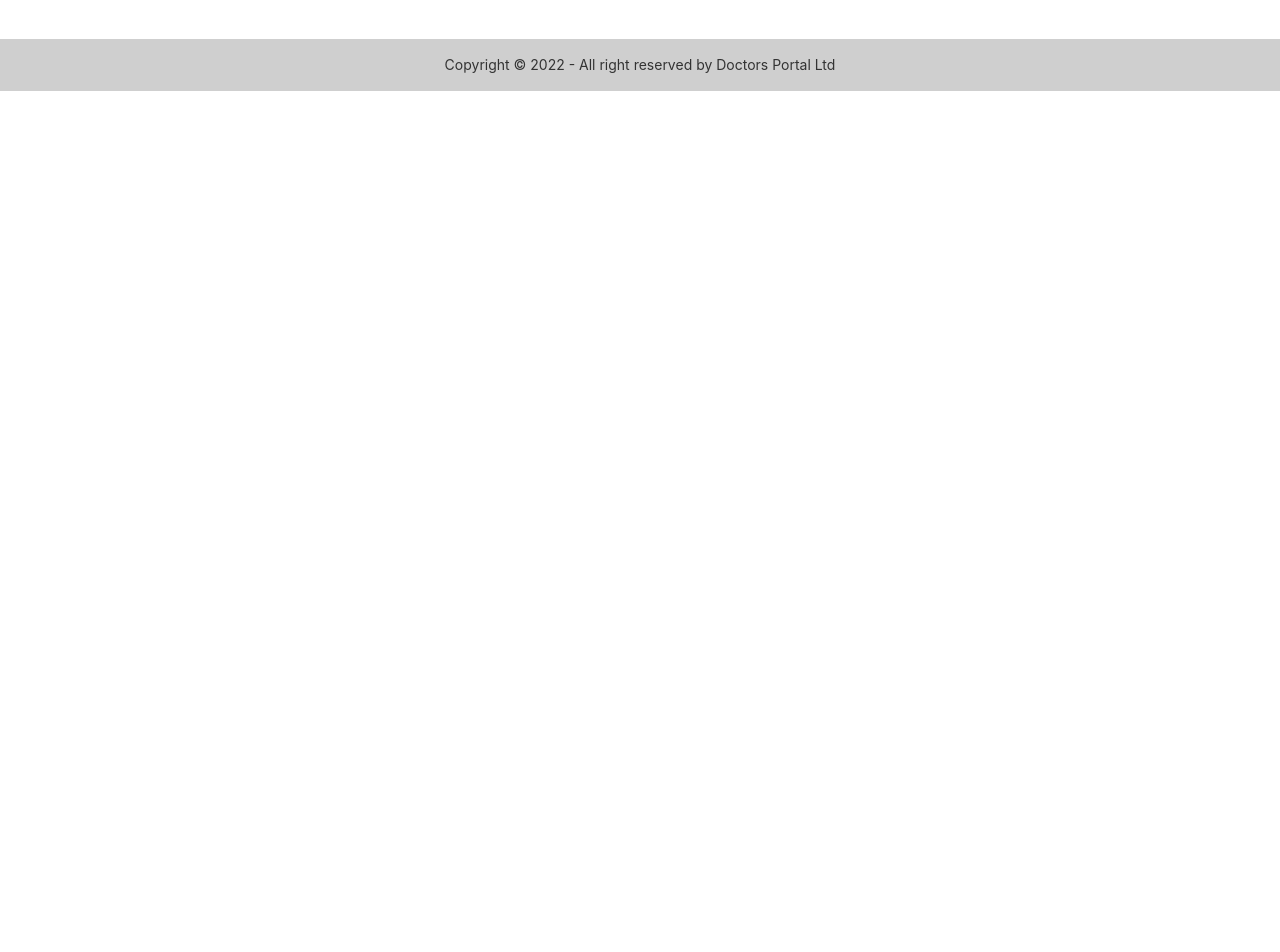
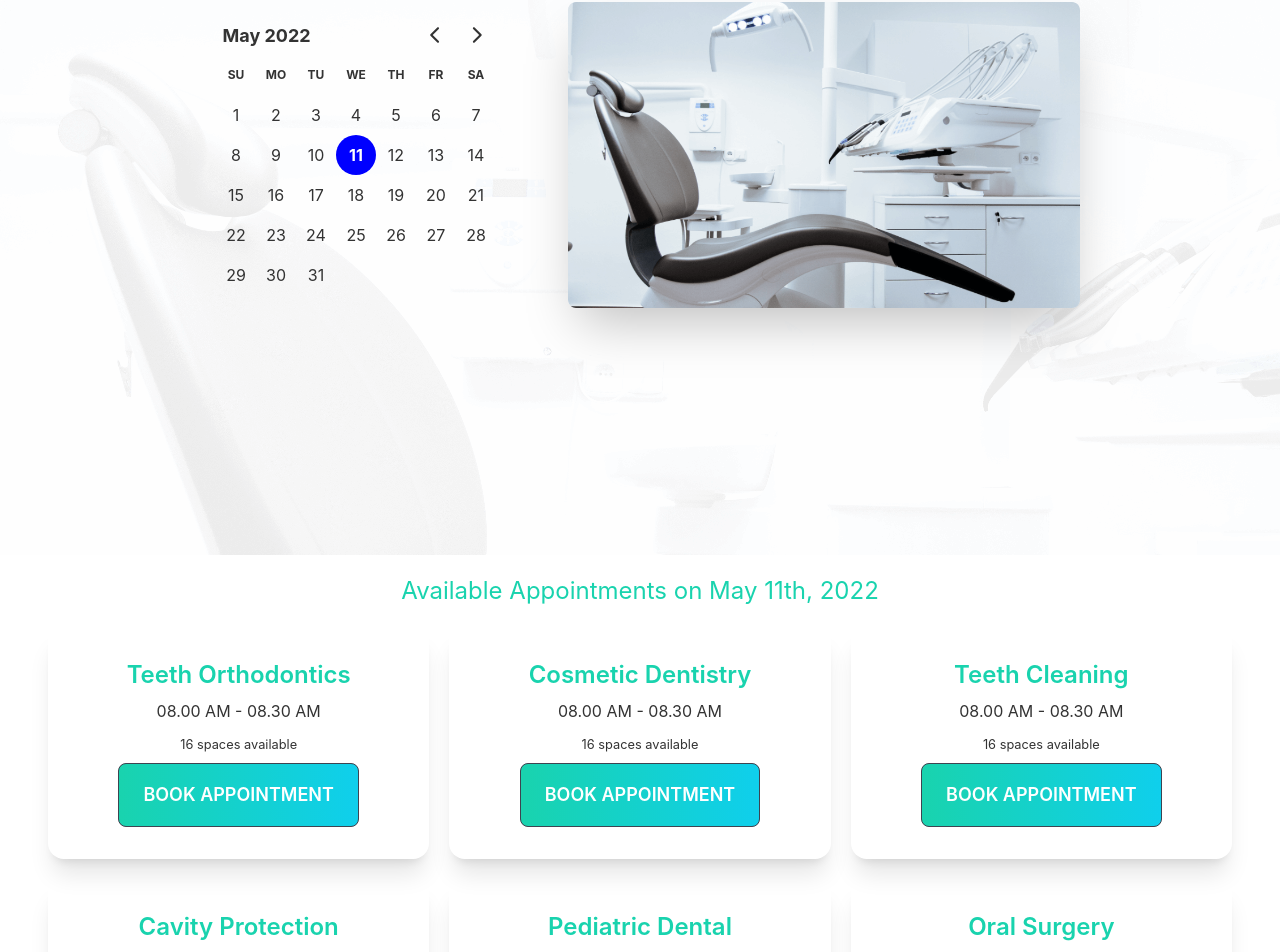
Before and after one commit to Abhamid3311/react-doctors-portal, a React (Create React App) app: page /appointment in a window 1280 px wide. Shown: the part 309-1261 px from the top of the page. Before the commit the page ends 800 px from the top, so only its background shows below. Built offline with nearby package versions, Linux system fonts and the light colour scheme.

Commit message:
added appoinment banner and booking slots

```diff
--- a/package.json
+++ b/package.json
@@ -7,7 +7,9 @@
     "@testing-library/react": "^13.2.0",
     "@testing-library/user-event": "^13.5.0",
     "daisyui": "^2.14.3",
+    "date-fns": "^2.28.0",
     "react": "^18.1.0",
+    "react-day-picker": "^8.0.4",
     "react-dom": "^18.1.0",
     "react-router-dom": "^6.3.0",
     "react-scripts": "5.0.1",
--- /dev/null
+++ b/public/services.json
@@ -0,0 +1,117 @@
+[
+    {
+        "_id": 1,
+        "name": "Teeth Orthodontics",
+        "slots": [
+            "08.00 AM - 08.30 AM",
+            "08.30 AM - 09.00 AM",
+            "09.00 AM - 9.30 AM",
+            "09.30 AM - 10.00 AM",
+            "10.00 AM - 10.30 AM",
+            "10.30 AM - 11.00 AM",
+            "11.00 AM - 11.30 AM",
+            "11.30 AM - 12.00 AM",
+            "1.00 PM - 1.30 PM",
+            "1.30 PM - 2.00 PM",
+            "2.00 PM - 2.30 PM",
+            "2.30 PM - 3.00 PM",
+            "3.00 PM - 3.30 PM",
+            "3.30 PM - 4.00 PM",
+            "4.00 PM - 4.30 PM",
+            "4.30 PM - 5.00 PM"
+        ]
+    },
+    {
+        "_id": 2,
+        "name": "Cosmetic Dentistry",
+        "slots": [
+            "08.00 AM - 08.30 AM",
+            "08.30 AM - 09.00 AM",
+            "09.00 AM - 9.30 AM",
+            "09.30 AM - 10.00 AM",
+            "10.00 AM - 10.30 AM",
+            "10.30 AM - 11.00 AM",
+            "11.00 AM - 11.30 AM",
+            "11.30 AM - 12.00 AM",
+            "1.00 PM - 1.30 PM",
+            "1.30 PM - 2.00 PM",
+            "2.00 PM - 2.30 PM",
+            "2.30 PM - 3.00 PM",
+            "3.00 PM - 3.30 PM",
+            "3.30 PM - 4.00 PM",
+            "4.00 PM - 4.30 PM",
+            "4.30 PM - 5.00 PM"
+        ]
+    },
+    {
+        "_id": 3,
+        "name": "Teeth Cleaning",
+        "slots": [
+            "08.00 AM - 08.30 AM",
+            "08.30 AM - 09.00 AM",
+            "09.00 AM - 9.30 AM",
+            "09.30 AM - 10.00 AM",
+            "10.00 AM - 10.30 AM",
+            "10.30 AM - 11.00 AM",
+            "11.00 AM - 11.30 AM",
+            "11.30 AM - 12.00 AM",
+            "1.00 PM - 1.30 PM",
+            "1.30 PM - 2.00 PM",
+            "2.00 PM - 2.30 PM",
+            "2.30 PM - 3.00 PM",
+            "3.00 PM - 3.30 PM",
+            "3.30 PM - 4.00 PM",
+            "4.00 PM - 4.30 PM",
+            "4.30 PM - 5.00 PM"
+        ]
+    },
+    {
+        "_id": 4,
+        "name": "Cavity Protection",
+        "slots": [
+            "08.00 AM - 08.30 AM",
+            "08.30 AM - 09.00 AM",
+            "09.00 AM - 9.30 AM",
+            "09.30 AM - 10.00 AM",
+            "10.00 AM - 10.30 AM",
+            "10.30 AM - 11.00 AM",
+            "11.00 AM - 11.30 AM",
+            "11.30 AM - 12.00 AM",
+            "1.00 PM - 1.30 PM",
+            "1.30 PM - 2.00 PM",
+            "2.00 PM - 2.30 PM",
+            "2.30 PM - 3.00 PM",
+            "3.00 PM - 3.30 PM",
+            "3.30 PM - 4.00 PM",
+            "4.00 PM - 4.30 PM",
+            "4.30 PM - 5.00 PM"
+        ]
+    },
+    {
+        "_id": 5,
+        "name": "Pediatric Dental",
+        "slots": [
+            "08.00 AM - 08.30 AM",
+            "08.30 AM - 09.00 AM",
+            "09.00 AM - 9.30 AM",
+            "09.30 AM - 10.00 AM",
+            "10.00 AM - 10.30 AM",
+            "10.30 AM - 11.00 AM",
+            "11.00 AM - 11.30 AM",
+            "11.30 AM - 12.00 AM",
+            "1.00 PM - 1.30 PM",
+            "1.30 PM - 2.00 PM",
+            "2.00 PM - 2.30 PM",
+            "2.30 PM - 3.00 PM",
+            "3.00 PM - 3.30 PM",
+            "3.30 PM - 4.00 PM",
+            "4.00 PM - 4.30 PM",
+            "4.30 PM - 5.00 PM"
+        ]
+    },
+    {
+        "_id": 6,
+        "name": "Oral Surgery",
+        "slots": []
+    }
+]
--- a/src/App.js
+++ b/src/App.js
@@ -7,13 +7,12 @@
 import Contact from './pages/Page/Contact/Contact';
 import Login from './pages/Page/Login/Login';
 import Reviews from './pages/Page/Reviews/Reviews';
-import Footer from './pages/SharedPage/Footer/Footer';
 import Navbar from './pages/SharedPage/Navbar/Navbar';
 import NotFound from './pages/SharedPage/NotFound/NotFound';
 
 function App() {
   return (
-    <div>
+    <div className='max-w-7xl mx-auto'>
       <Navbar></Navbar>
       <Routes>
         <Route path='/' element={<Home></Home>}></Route>
@@ -24,7 +23,7 @@
         <Route path='/login' element={<Login></Login>}></Route>
         <Route path='*' element={<NotFound></NotFound>}></Route>
       </Routes>
-      <Footer></Footer>
+
 
     </div>
   );
--- a/src/pages/HomePage/Home/Home.js
+++ b/src/pages/HomePage/Home/Home.js
@@ -1,4 +1,5 @@
 import React from 'react';
+import Footer from '../../SharedPage/Footer/Footer';
 import Banner from '../Banner/Banner';
 import Contact from '../Contact/Contact';
 import Exceptional from '../Exceptional/Exceptional';
@@ -17,6 +18,7 @@
             <HomeAppoint></HomeAppoint>
             <Testimonials></Testimonials>
             <Contact></Contact>
+            <Footer></Footer>
 
         </div>
     );
--- a/src/pages/HomePage/Info/InfoCard.js
+++ b/src/pages/HomePage/Info/InfoCard.js
@@ -3,7 +3,7 @@
 const InfoCard = ({ cardTitle, img, description, bgClass }) => {
 
     return (
-        <div className={`card p-5 lg:card-side bg-base-100 shadow-xl p-0 ${bgClass}`}>
+        <div className={`card p-5 lg:card-side text-white shadow-xl lg:p-0 ${bgClass}`}>
             <figure className='pl-5'>
                 <img src={img} alt="Album" />
             </figure>
--- /dev/null
+++ b/src/pages/Page/Appointment/AppointService.js
@@ -0,0 +1,38 @@
+import React from 'react';
+
+const AppointService = ({ service }) => {
+    const { name, slots } = service;
+    return (
+        <div>
+            <div class="card w-86 shadow-xl">
+                <div class="card-body items-center text-center">
+                    <h2 class="card-title text-secondary text-2xl">{name}</h2>
+                    <p>
+                        {
+                            slots.length > 0
+                                ?
+                                <span>{slots[0]}</span>
+                                :
+                                <span className='text-red-600'>No slot available</span>
+                        }
+                    </p>
+
+                    <p>
+                        <small>
+                            {slots.length}  {slots.length > 1 ? 'spaces' : 'space'} available
+
+
+                        </small>
+                    </p>
+                    <div class="card-actions">
+                        <button disabled={slots.length === 0} class="btn bg-gradient-to-r from-secondary to-primary btn-lg text-white">Book Appointment</button>
+
+                    </div>
+                </div>
+            </div>
+
+        </div>
+    );
+};
+
+export default AppointService;
--- a/src/pages/Page/Appointment/Appointment.js
+++ b/src/pages/Page/Appointment/Appointment.js
@@ -1,9 +1,21 @@
-import React from 'react';
+import React, { useState } from 'react';
+import Footer from '../../SharedPage/Footer/Footer';
+import AppointmentBanner from './AppointmentBanner';
+import AvailableAppointments from './AvailableAppointments';
 
 const Appointment = () => {
+    const [date, setDate] = useState(new Date());
     return (
         <div>
-            <h3>appointment</h3>
+            <AppointmentBanner
+                date={date} setDate={setDate}
+            ></AppointmentBanner>
+
+            <AvailableAppointments
+                date={date} setDate={setDate}
+            ></AvailableAppointments>
+
+            <Footer></Footer>
         </div>
     );
 };
--- /dev/null
+++ b/src/pages/Page/Appointment/AppointmentBanner.js
@@ -0,0 +1,30 @@
+import React, { useState } from 'react';
+import chair from '../../../assets/images/chair.png';
+import bg from '../../../assets/images/bg.png';
+import { DayPicker } from 'react-day-picker';
+import 'react-day-picker/dist/style.css';
+import { format } from 'date-fns';
+
+const AppointmentBanner = ({ date, setDate }) => {
+
+    return (
+        <div className='hero min-h-screen px-12 bg-cover bg-center' style={{
+            background: `url(${bg})`
+        }}>
+            <div class="hero min-h-screen">
+                <div class="hero-content flex-col lg:flex-row-reverse">
+                    <img src={chair} class="sm:max-w-md lg:max-w-lg max-w-sm ml-10 rounded-lg shadow-2xl" alt='' />
+                    <div>
+                        <DayPicker
+                            mode="single"
+                            selected={date}
+                            onSelect={setDate}
+                        />
+                    </div>
+                </div>
+            </div >
+        </div >
+    );
+};
+
+export default AppointmentBanner;
--- /dev/null
+++ b/src/pages/Page/Appointment/AvailableAppointments.js
@@ -0,0 +1,30 @@
+import { format } from 'date-fns';
+import React, { useEffect, useState } from 'react';
+import AppointService from './AppointService';
+
+const AvailableAppointments = ({ date, setDate }) => {
+    const [services, setServices] = useState([]);
+    useEffect(() => {
+        fetch('services.json')
+            .then(res => res.json())
+            .then(data => setServices(data))
+    }, []);
+    return (
+        <div>
+            <p className='text-center text-2xl text-secondary my-5'>Available Appointments on {format(date, 'PPP')}</p>
+
+            <div className='grid grid-cols-1 lg:grid-cols-3 gap-5 px-12'>
+                {
+                    services.map(service => <AppointService
+                        key={service._id}
+                        service={service}
+                    ></AppointService>)
+                }
+            </div>
+
+
+        </div>
+    );
+};
+
+export default AvailableAppointments;
--- /dev/null
+++ b/src/pages/Page/Appointment/BookingModal.js
@@ -0,0 +1,20 @@
+import React from 'react';
+
+const BookingModal = () => {
+    return (
+        <div>
+            <input type="checkbox" id="booking-modal" class="modal-toggle" />
+            <div class="modal modal-bottom sm:modal-middle">
+                <div class="modal-box">
+                    <h3 class="font-bold text-lg">Congratulations random Interner user!</h3>
+                    <p class="py-4">You've been selected for a chance to get one year of subscription to use Wikipedia for free!</p>
+                    <div class="modal-action">
+                        <label for="booking-modal" class="btn">Yay!</label>
+                    </div>
+                </div>
+            </div>
+        </div>
+    );
+};
+
+export default BookingModal;
```
Also changed, not shown: 1 other file (tests, documents, lock files or other folders).
